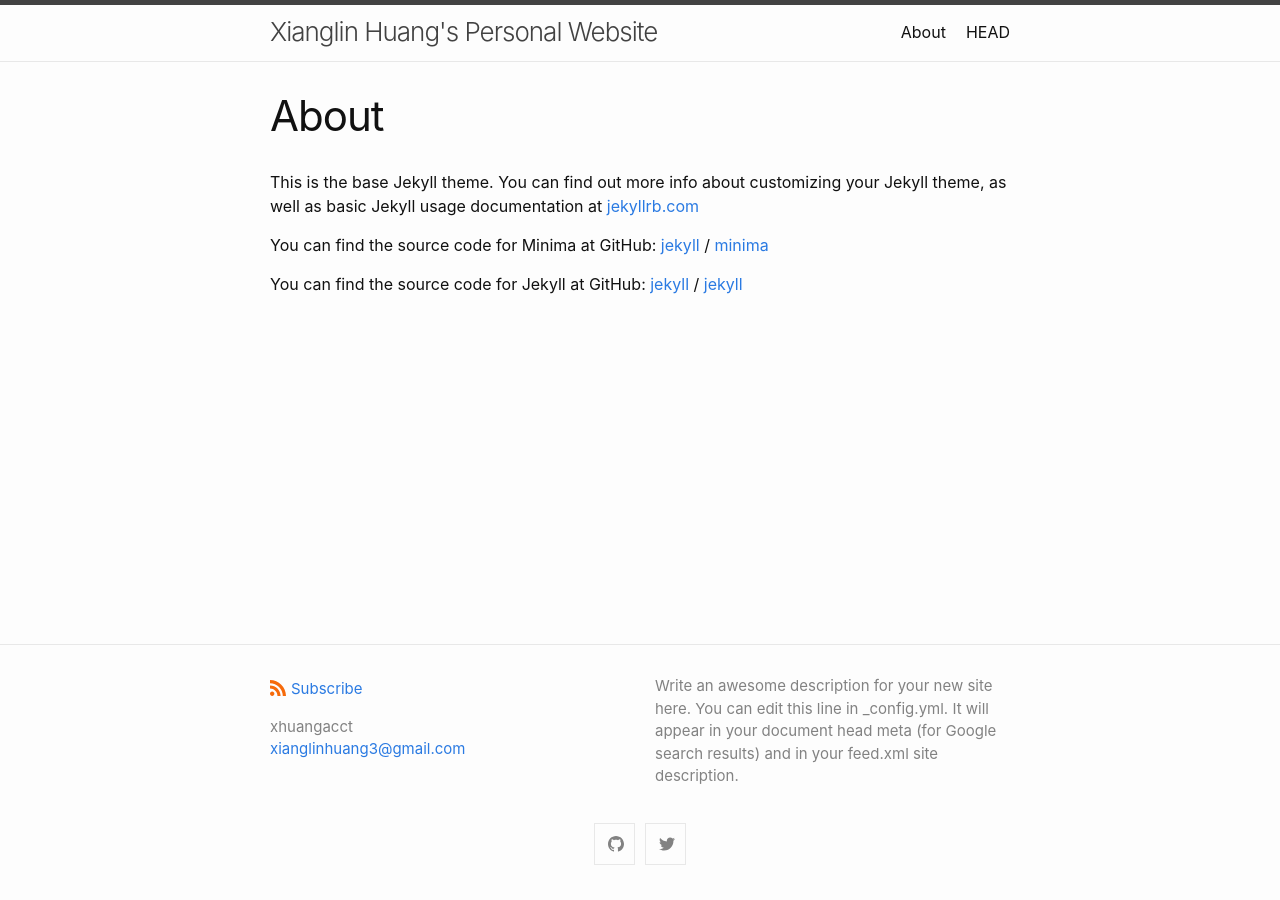
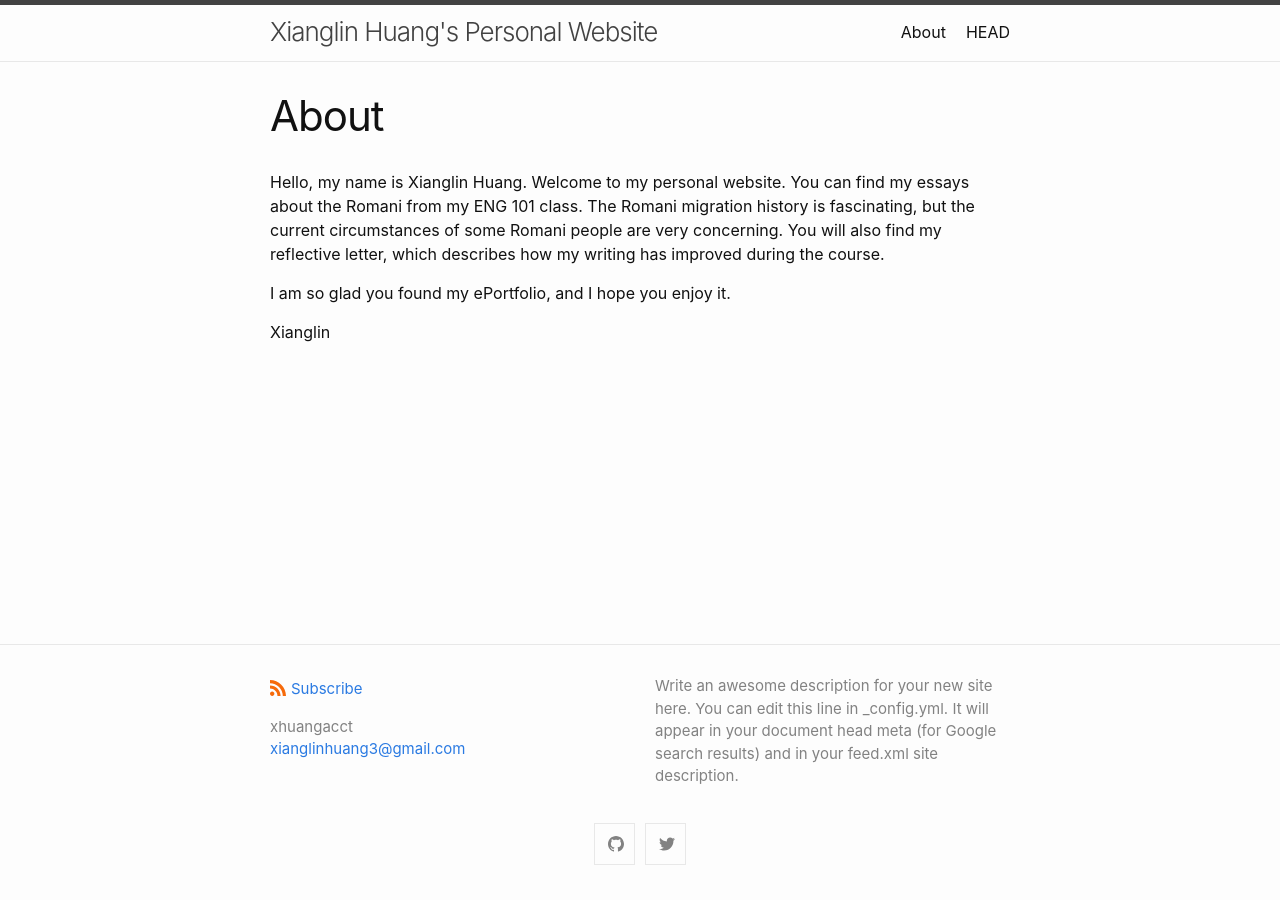
Before and after one commit to xhuangacct/xhuangacct, a Jekyll site: the page built from about.md, in a window 1280 px wide. Built offline with Jekyll 4.4.1, drawn with Linux system fonts in a browser that asks for light colours.

Commit message:
Update about.md

```diff
--- a/about.md
+++ b/about.md
@@ -4,15 +4,8 @@
 permalink: /about/
 ---
 
-This is the base Jekyll theme. You can find out more info about customizing your Jekyll theme, as well as basic Jekyll usage documentation at [jekyllrb.com](https://jekyllrb.com/)
+Hello, my name is Xianglin Huang. Welcome to my personal website. You can find my essays about the Romani from my ENG 101 class. The Romani migration history is fascinating, but the current circumstances of some Romani people are very concerning. You will also find my reflective letter, which describes how my writing has improved during the course.
 
-You can find the source code for Minima at GitHub:
-[jekyll][jekyll-organization] /
-[minima](https://github.com/jekyll/minima)
+I am so glad you found my ePortfolio, and I hope you enjoy it.
 
-You can find the source code for Jekyll at GitHub:
-[jekyll][jekyll-organization] /
-[jekyll](https://github.com/jekyll/jekyll)
-
-
-[jekyll-organization]: https://github.com/jekyll
+Xianglin
```
